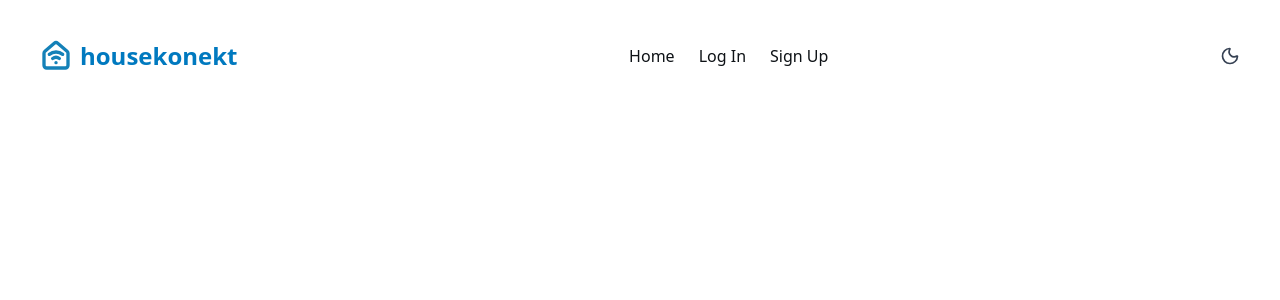
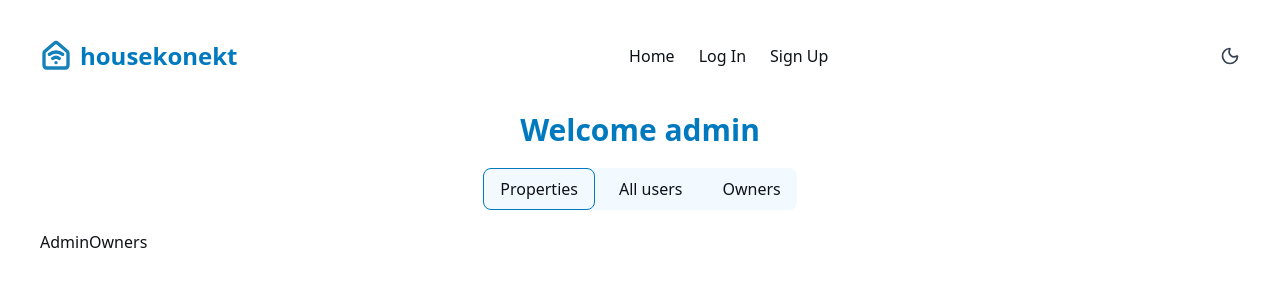
Before and after one commit to kiptalam1/housekonekt, a React (Vite) app in the folder apps/web/: page /admin/owners in a window 1280 px wide. Shown: the top 300 px of the page. Built offline with nearby package versions, Linux system fonts and the light colour scheme; no server answers.

Commit message:
nest admin routes

```diff
--- a/apps/web/src/App.tsx
+++ b/apps/web/src/App.tsx
@@ -11,6 +11,9 @@ import Dashboard from "./pages/Dashboard";
 import MyProfile from "./pages/MyProfile";
 import Messaging from "./pages/Messaging";
 import useSocketConnection from "./hooks/useSocketConnection";
+import AdminProperties from "./components/admin/AdminProperty";
+import AdminUsers from "./components/admin/AdminUsers";
+import AdminOwners from "./components/admin/AdminOwners";
 function App() {
 	useSocketConnection();
 	return (
@@ -26,7 +29,11 @@ function App() {
 				<Route path="/auth/register" element={<RegisterPage />} />
 				<Route path="/dashboard/:id" element={<Dashboard />} />
 				<Route path="/user/me" element={<MyProfile />} />
-				<Route path="/admin" element={<Admin />} />
+				<Route path="/admin" element={<Admin />}>
+					<Route index element={<AdminProperties />} />
+					<Route path="all-users" element={<AdminUsers />} />
+					<Route path="owners" element={<AdminOwners />} />
+				</Route>
 
 				<Route path="/owner/messaging" element={<Messaging />} />
 			</Routes>
--- /dev/null
+++ b/apps/web/src/components/admin/AdminOwners.tsx
@@ -0,0 +1,5 @@
+const AdminOwners = () => {
+	return <div>AdminOwners</div>;
+};
+
+export default AdminOwners;
--- a/apps/web/src/components/admin/AdminProperty.tsx
+++ b/apps/web/src/components/admin/AdminProperty.tsx
@@ -58,12 +58,24 @@ const AdminProperties = () => {
 					</tr>
 				</thead>
 				<tbody>
+					{!isLoading && properties?.length === 0 && (
+						<tr>
+							<td
+								colSpan={11}
+								className="text-[var(--text-muted)] text-lg italic">
+								No properties yet...
+							</td>
+						</tr>
+					)}
 					{!isLoading &&
 						properties &&
+						properties.length > 0 &&
 						properties.map((p) => (
 							<tr
 								className={`border-b border-[var(--border-muted)] text-s ${
-									p.deletedAt != null ? "line-through text-[var(--border)] text-sm" : ""
+									p.deletedAt != null
+										? "line-through text-[var(--border)] text-sm"
+										: ""
 								}`}>
 								<td className="p-1">{p.title}</td>
 								<td className="p-1">{p.location}</td>
--- a/apps/web/src/pages/Admin.tsx
+++ b/apps/web/src/pages/Admin.tsx
@@ -1,15 +1,21 @@
 import { useState,  } from "react";
 import { useAuth } from "../hooks/useAuth";
-import AdminProperty from "../components/admin/AdminProperty";
+import { Outlet, useNavigate } from "react-router-dom";
 
 const Admin = () => {
 	const { user } = useAuth();
+	const navigate = useNavigate();
 
-	const options = ["Properties", "All users", "Owners"];
-	const [selectedIndex, setSelectedIndex] = useState<number | null>(0);
+	const options = [
+		{ label: "Properties", path: "/admin" },
+		{ label: "All users", path: "/admin/all-users" },
+		{ label: "Owners", path: "/admin/owners" },
+	];
+	const [selectedIndex, setSelectedIndex] = useState(0);
 
 	function handleClick(index: number) {
 		setSelectedIndex(index);
+		navigate(options[index].path);
 	}
 
 	return (
@@ -20,17 +26,19 @@ const Admin = () => {
 			{/* toggle */}
 			<div className="flex mx-auto items-center justify-center gap-2 bg-[var(--bg-light)] rounded-lg">
 				{options.map((option, index) => (
-          <div
+					<div
 						key={index}
 						onClick={() => handleClick(index)}
 						className={`py-2 px-4 cursor-pointer ${
-							selectedIndex === index ? "rounded-lg border border-[var(--primary)]" : ""
+							selectedIndex === index
+								? "rounded-lg border border-[var(--primary)]"
+								: ""
 						}`}>
-						{option}
+						{option.label}
 					</div>
 				))}
 			</div>
-			<AdminProperty />
+			<Outlet />
 		</div>
 	);
 };
```
Also changed, not shown: apps/web/src/components/admin/AdminUsers.tsx (added).
